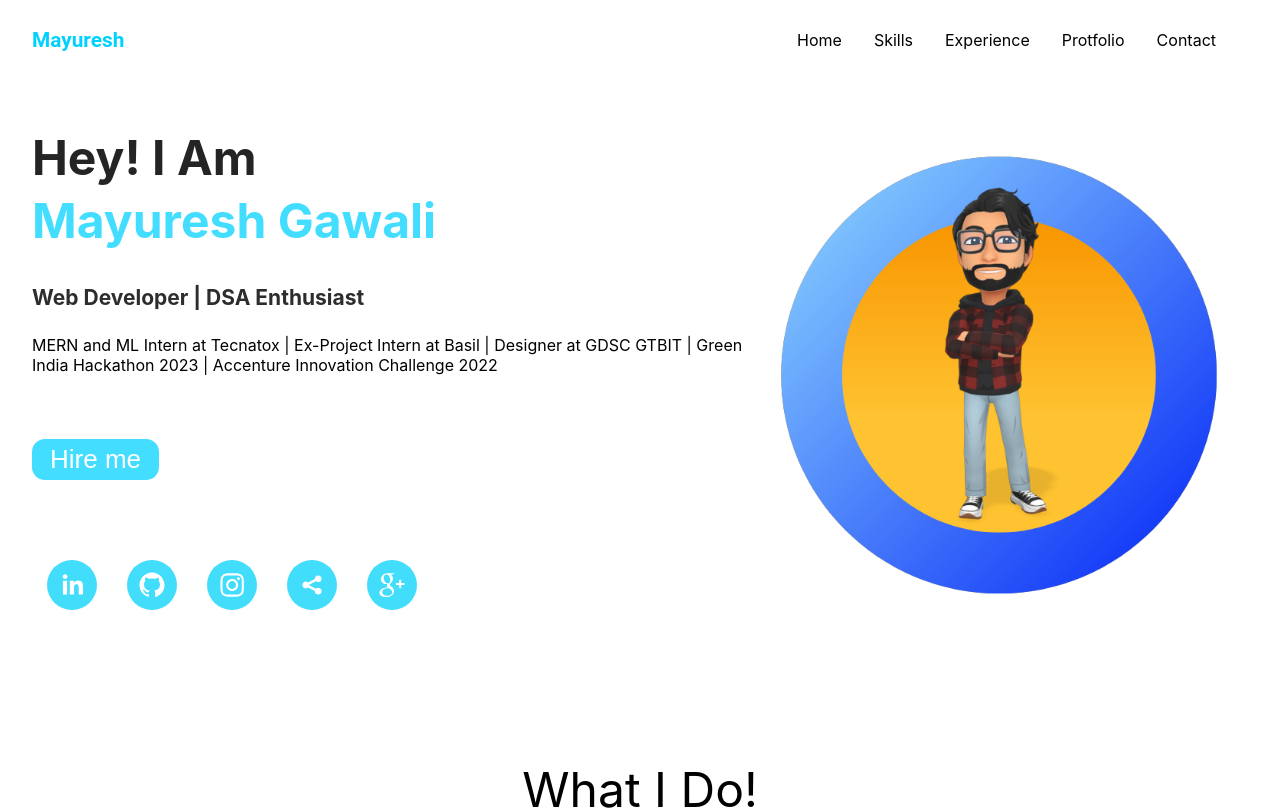
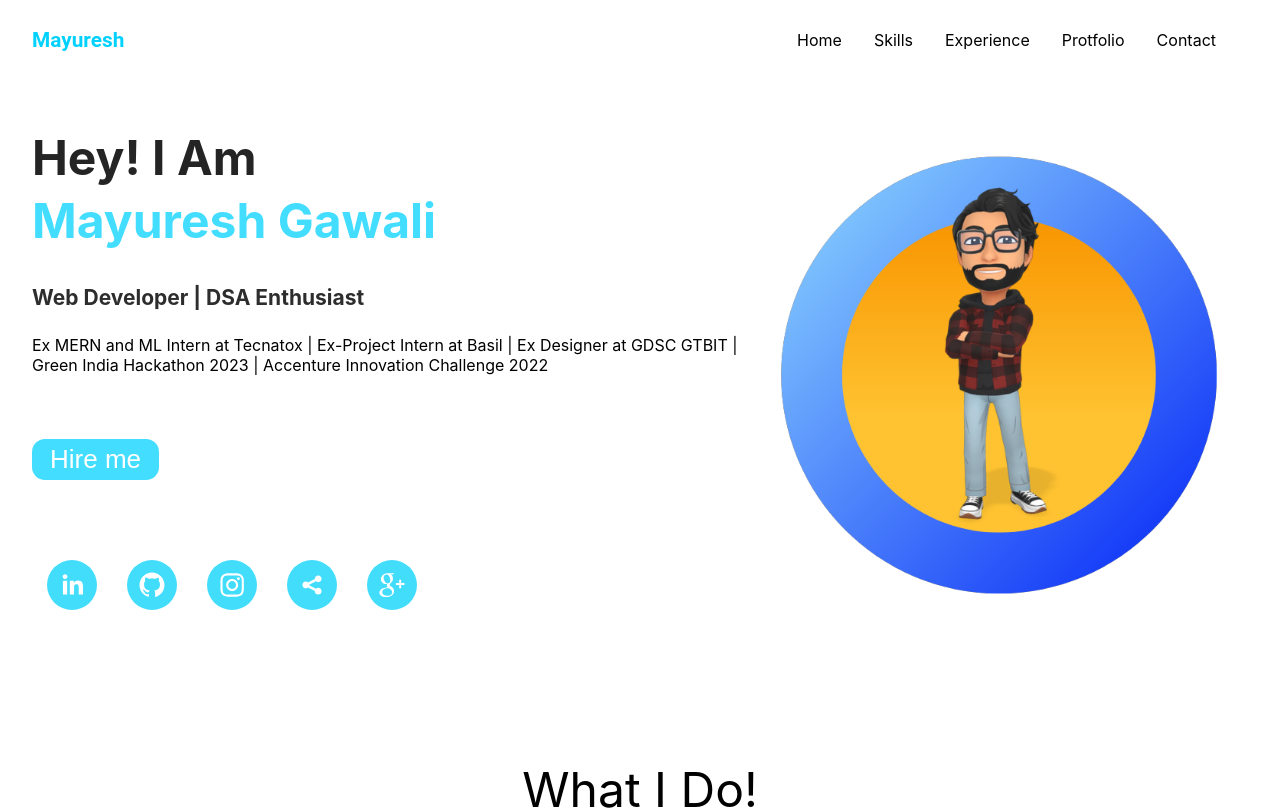
Before and after one commit to Mayur5012/Me, a React (Create React App) app: page / in a window 1280 px wide. Shown: the top 810 px of the page. Built offline with nearby package versions, Linux system fonts and the light colour scheme.

Commit message:
small udates

```diff
--- a/src/components/Experience/Experience.jsx
+++ b/src/components/Experience/Experience.jsx
@@ -46,7 +46,7 @@ function Experience() {
 				<div className="flip-card-back">
 					<div className="card-heading">TecnaTox</div>
 					<div className="card-subheading">Role : MERN and ML Intern</div>
-					<div className="card-subheading">Duration : 3 Months</div>
+					<div className="card-subheading">Duration : 4 Months</div>
 					<div className="card-description">
 						<p>- Developing tools for scientists</p>
 						<p>- Creating user friendly interfaces</p>
@@ -80,7 +80,7 @@ function Experience() {
 				<div className="flip-card-back">
 					<div className="card-heading">GDSC</div>
 					<div className="card-subheading">Role : Designer</div>
-					<div className="card-subheading">Duration : 8+ Months</div>
+					<div className="card-subheading">Duration : 9 Months</div>
 					<div className="card-description">
 						<p>- Creating designs for development team</p>
 						<p>- Designing user friendly interfaces</p>
--- a/src/components/Intro/Intro.jsx
+++ b/src/components/Intro/Intro.jsx
@@ -46,7 +46,7 @@ const size= {
             </h2>
           </span>
           <span >
-                MERN and ML Intern at Tecnatox | Ex-Project Intern at Basil | Designer at GDSC GTBIT | Green India Hackathon 2023 | Accenture Innovation Challenge 2022
+                Ex MERN and ML Intern at Tecnatox | Ex-Project Intern at Basil | Ex Designer at GDSC GTBIT | Green India Hackathon 2023 | Accenture Innovation Challenge 2022
           </span>
         </div>
         <Link to="contact" smooth={true} spy={true}>
```
